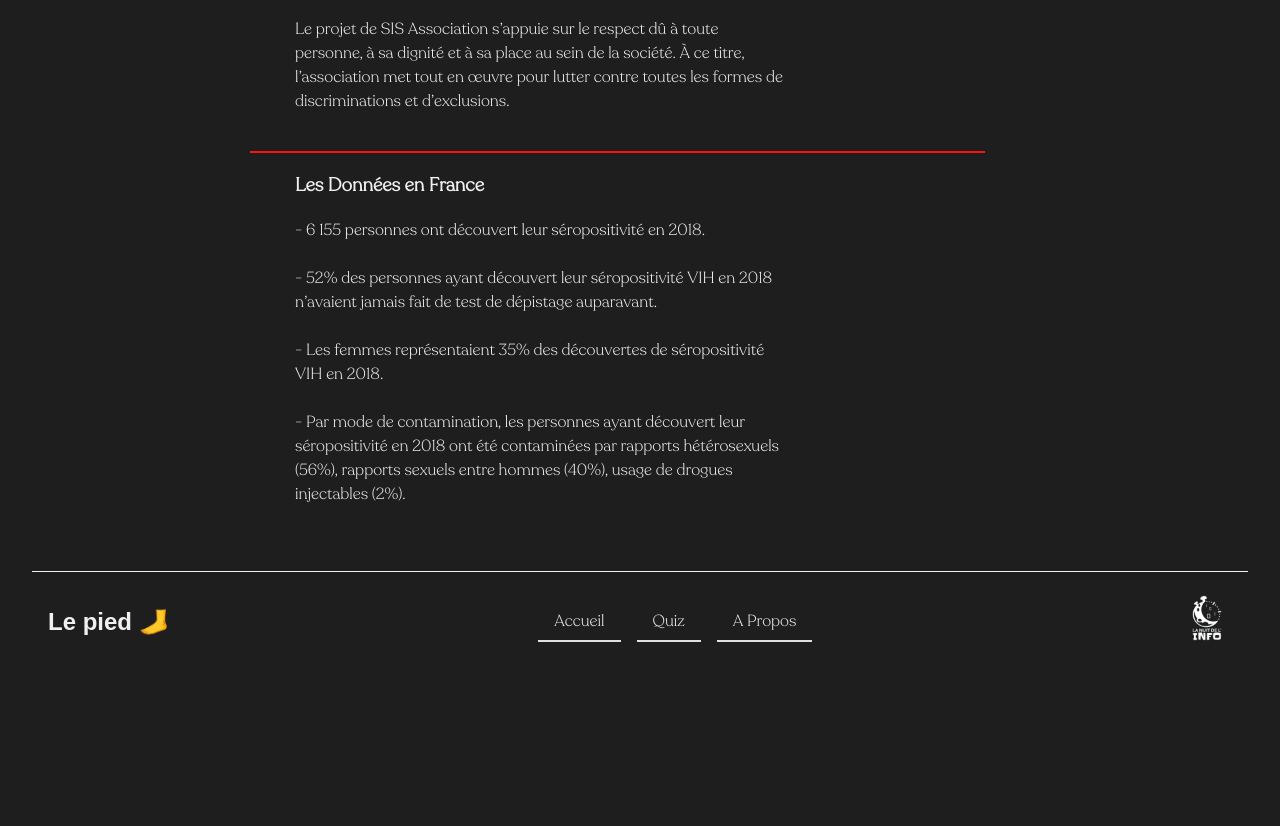
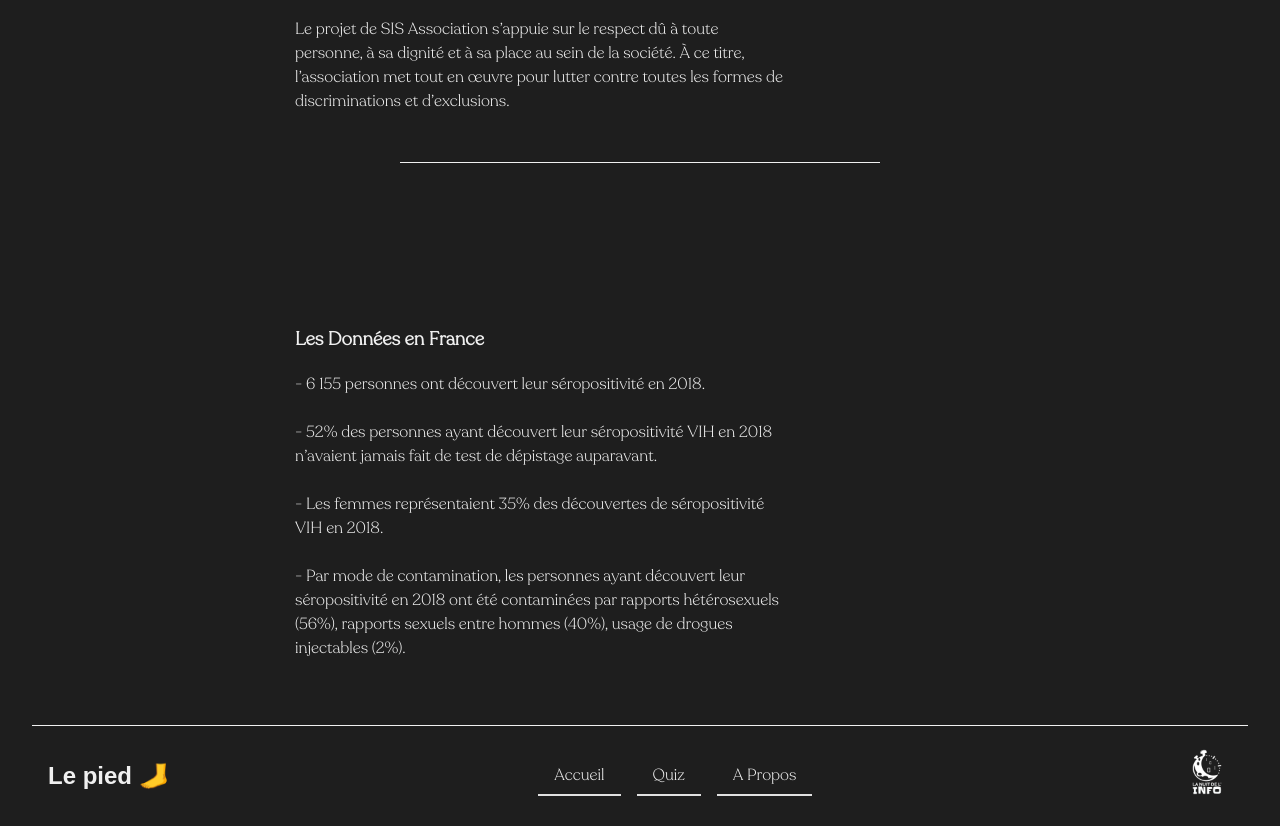
Before and after one commit to finxol/nuitinfo2022, a Nuxt app: page / in a window 1280 px wide. Shown: the part 1840-2666 px from the top of the page. Before the commit the page ends 2512 px from the top, so only its background shows below. Built offline with nearby package versions, Linux system fonts and the light colour scheme; a web font is replaced by a local one.

Commit message:
Changes by hugo

```diff
--- a/components/Captcha.vue
+++ b/components/Captcha.vue
@@ -55,10 +55,11 @@ const submit = () => {
             <form
                 @submit.prevent="submit"
             >
-                Captcha de qualité <br>
+                <small>Captcha de qualité (car on aime l'osint)</small><br>
+
                 <h3 v-if="failed.show">Raté! essaye encore :)</h3>
 
-                <span v-if="selected.text.name !== 'Pornhub' ">Entrez l'année de naissance de ce président du Liechtenstein: </span>
+                <span v-if="selected.text.name !== 'Pornhub' ">Entrez l'année de naissance de ce chef d'État du Liechtenstein: </span>
                 <span v-else>Quel est l'année de création de </span>
                 <b>{{ selected.text.name }}</b> <br>
                 <input
@@ -91,7 +92,7 @@ const submit = () => {
         text-align: center;
         color: #1e1e1e;
         background-color: white;
-        height: 100px;
+        height: 15rem;
         width: 500px;
         margin-top: 10%;
         padding: 60px 0;
--- a/pages/index.vue
+++ b/pages/index.vue
@@ -22,7 +22,7 @@
             <!-- right image -->
             <div class="col-2">
                 <div class="avatar">
-                    <img class="avatar__image" src="~/public/ruban.webp" alt="Ruban" title="https://www.youtube.com/watch?v=dQw4w9WgXcQ">
+                    <a href="https://www.youtube.com/watch?v=dQw4w9WgXcQ" > <img class="avatar__image" src="~/public/ruban.webp" alt="Ruban" title="https://www.youtube.com/watch?v=dQw4w9WgXcQ"></a>
                 </div>
             </div>
         </div>
@@ -107,16 +107,25 @@
 
                 </div>
             </div>
+        </section>
+        </div>
+
 
             <div class="separator">
                 <!-- Separator line -->
                 <div class="separator_language"></div>
             </div>
 
+    <div class="missions"><section>
             <div class="row_missions">
                 <div class="col-2">
                     <h3>Les Données en France </h3>
-                    <p>- 6 155 personnes ont découvert leur séropositivité en 2018. <br><br>- 52% des personnes ayant découvert leur séropositivité VIH en 2018 n’avaient jamais fait de test de dépistage auparavant. <br><br>- Les femmes représentaient 35% des découvertes de séropositivité VIH en 2018.<br><br>- Par mode de contamination, les personnes ayant découvert leur séropositivité en 2018 ont été contaminées par rapports hétérosexuels (56%), rapports sexuels entre hommes (40%), usage de drogues injectables (2%).</p>
+                    <p>- 6 155 personnes ont découvert leur séropositivité en 2018. <br><br>- 52% des personnes ayant
+                        découvert leur séropositivité VIH en 2018 n’avaient jamais fait de test de dépistage auparavant.
+                        <br><br>- Les femmes représentaient 35% des découvertes de séropositivité VIH en 2018.<br><br>-
+                        Par mode de contamination, les personnes ayant découvert leur séropositivité en 2018 ont été
+                        contaminées par rapports hétérosexuels (56%), rapports sexuels entre hommes (40%), usage de
+                        drogues injectables (2%).</p>
 
                 </div>
             </div>
@@ -184,13 +193,13 @@
     margin-left: 250px;
 }
 
-.separator_language {
-    border-bottom: 2px solid #ff1212;
-    height: 1px;
-    width: 75%;
-    margin-left: 200px;
-    margin-right: 200px;
-    margin-top: 20px;
+.separator {
+    display: flex;
+    justify-content: space-between;
+    align-items: center;
+    margin: 0 25rem;
+    padding: 1rem;
+    border-bottom: 1px solid #f0f0f0;
 }
 
 
```
